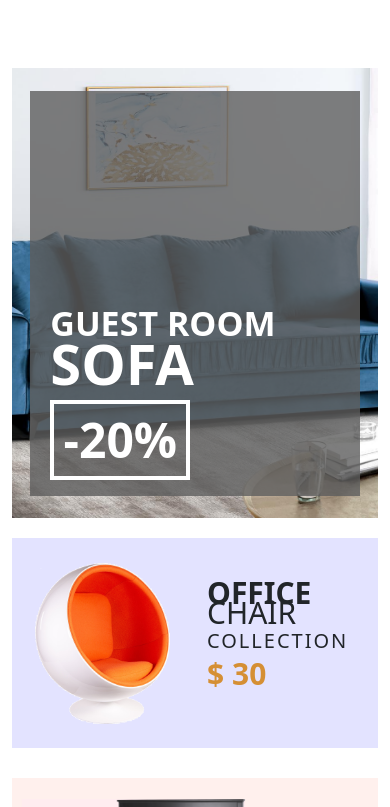
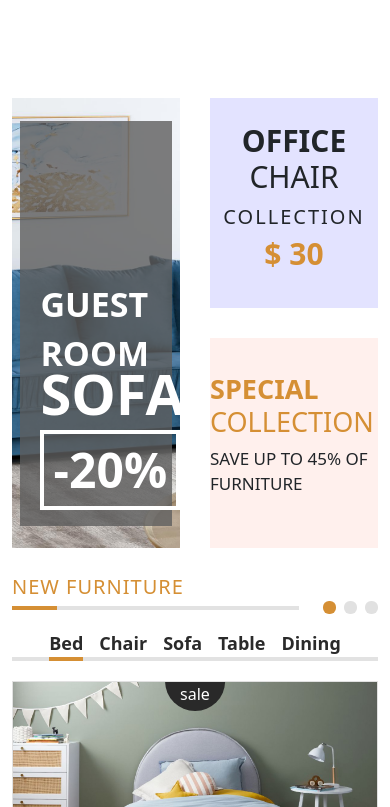
Before and after one commit to DawSeg/furnitureShop, a React (Create React App) app: page / in a window 390 px wide. Shown: the part 1297-2104 px from the top of the page. Built offline with nearby package versions, Linux system fonts and the light colour scheme.

Commit message:
updateSalesRWD2

```diff
--- a/src/components/features/Sales/Sales.js
+++ b/src/components/features/Sales/Sales.js
@@ -26,7 +26,7 @@ const Sales = () => {
               <h3>
                 <span className={styles.bold}>office </span>
                 chair
-                <span className={styles.letterSpacing}> collection</span>
+                <br /><span className={styles.letterSpacing}> collection</span>
                 <p>$ {products[28].price}</p>
               </h3>
             </div>
--- a/src/components/features/Sales/Sales.module.scss
+++ b/src/components/features/Sales/Sales.module.scss
@@ -62,6 +62,7 @@
       height: 210px;
       display: flex;
       align-items: center;
+      justify-content: space-between;
       background-color: $blue;
       overflow: hidden;
 
@@ -73,7 +74,6 @@
           left: -20px;
           text-transform: uppercase;
           font-weight: 400;
-          line-height: 20px;
 
           .bold {
             font-weight: 800;
@@ -152,7 +152,32 @@
   }
 }
 
-@media (max-width: 1024px) {
+@media (max-width: 768px) {
+  .sales .rightSide {
+    .topSection {
+      text-align: center;
+      justify-content: center;
+
+      .topDescription h3 {
+        left: auto;
+      }
+
+      img {
+        display: none;
+      }
+    }
+
+    .bottomSection .bottomDescription {
+      margin: auto;
+      align-items: center;
+    }
+
+    img {
+      display: none;
+    }
+  }
+
+  @media (min-width: 769px) and (max-width: 1180px) {
     .sales {
       display: inline;
 
@@ -165,10 +190,19 @@
         margin-left: 0;
         width: 100%;
         margin-top: 20px;
+        justify-content: space-around;
 
-      img {
-        scale: 0.8;
+        .topSection {
+          justify-content: space-around;
+          .productRight {
+            display: none;
+          }
+        }
+
+        .bottomSection {
+          justify-content: space-around;
         }
       }
     }
   }
+}
```
Lines whose indentation alone changed are shown as unchanged.
